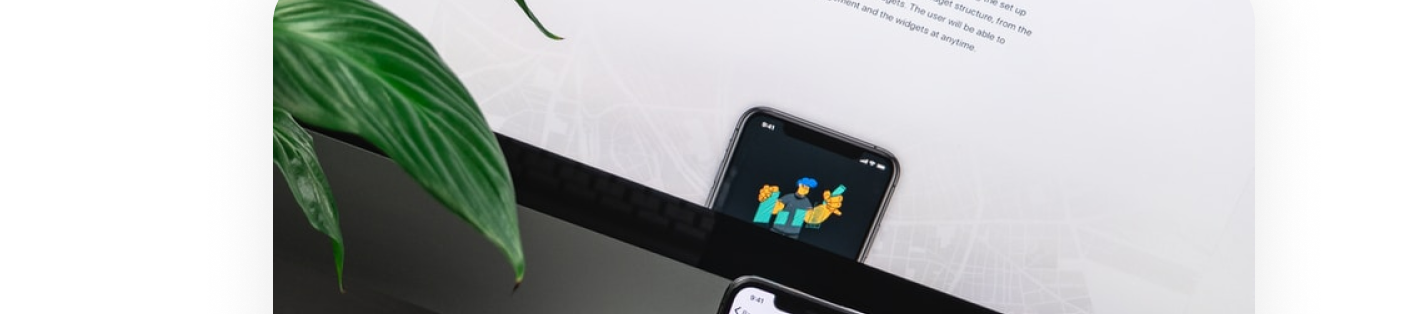
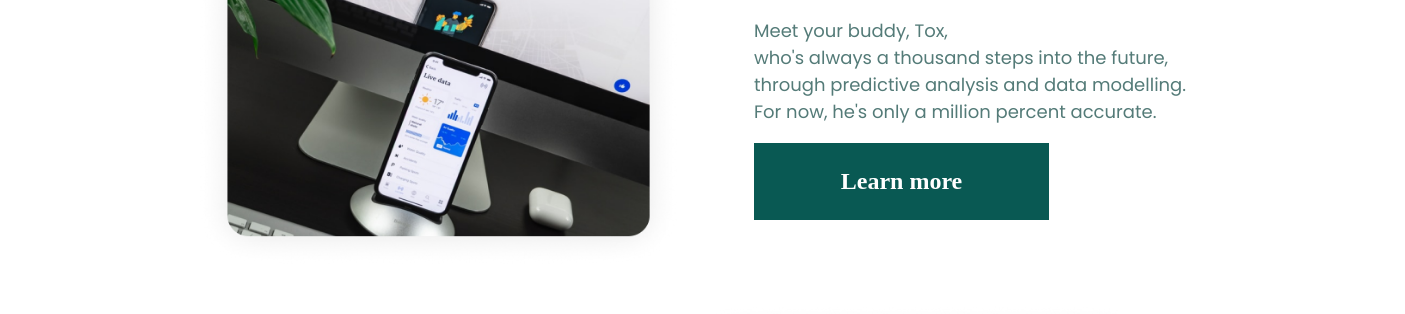
Before and after one commit to Nelsonwin/Project-0, a plain HTML site: page index.html in a window 1280 px wide. Shown: the part 297-611 px from the top of the page, 1405 px wide, since content can reach past the window. Drawn offline with Linux system fonts and the light colour scheme; a web font is replaced by a local one.

Commit message:
Update style.css

```diff
--- a/style.css
+++ b/style.css
@@ -1,13 +1,45 @@
-ul {
-    list-style-type: none;
-  }
-
-  li {
+li {
     float: right;
     color: #095953;
-  ;
     text-align: center;
     padding-left: 32px;
     padding-top: 5px;
+    font-size: 24px;
     font-family: Fira Sans;
   }
+
+ul {
+    list-style-type: none;
+    font-weight: normal;
+  }
+
+
+h3 {
+    color: #095953;
+    font-size: 32px;
+    font-family: Fira Sans;
+    font-weight: bold;
+}
+
+p {
+    font-size: 18px;
+    color: #547B78;
+    font-weight: 500;
+    font-family: 'Poppins';
+}
+
+button {
+    background-color: #095953;
+    color: white;
+    font-weight: bold;
+    width: 295px;
+    height: 77px;
+    border: none;
+    font-size: 24px;
+    font-family: Fira Sans;
+}
+
+.bodyImage {
+    width: 491px;
+    height: 375px;
+}
```
